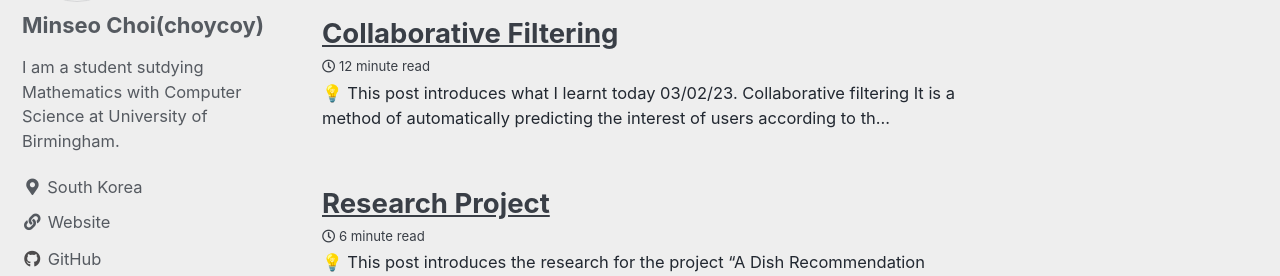
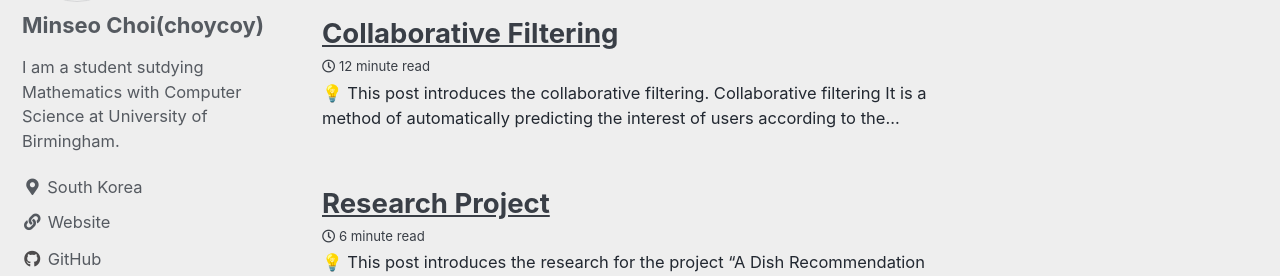
Before and after one commit to choycoy/choycoy.github.io, a Jekyll site: the page built from index.html, in a window 1280 px wide and 900 px high. Shown: the part 219-495 px from the top of the window. Built offline with Jekyll 4.4.1, drawn with Linux system fonts in a browser that asks for light colours; cached includes are drawn as plain includes; the list of posts is cut into pages by our own code.

Commit message:
Update 2023-02-11-collaborative_filtering.markdown

```diff
--- a/_posts/2023-02-11-collaborative_filtering.markdown
+++ b/_posts/2023-02-11-collaborative_filtering.markdown
@@ -3,7 +3,7 @@ title: "Collaborative Filtering"
 tags:
   - Research
 ---
-💡 This post introduces what I learnt today 03/02/23.
+💡 This post introduces the collaborative filtering.
 {: .notice--warning}
 #  Collaborative filtering
 It is a method of automatically **predicting the interest of users** according to the taste information obtained from many users and is used by Netflix and Watcha, and used in algorithms such a s obtaining the `similarity` between two people, obtaining an `expected rating`, and `recommending similar movies`. i.e. It recommends me the use of the user who has a similar taste when **I** is the determination standard.
```
